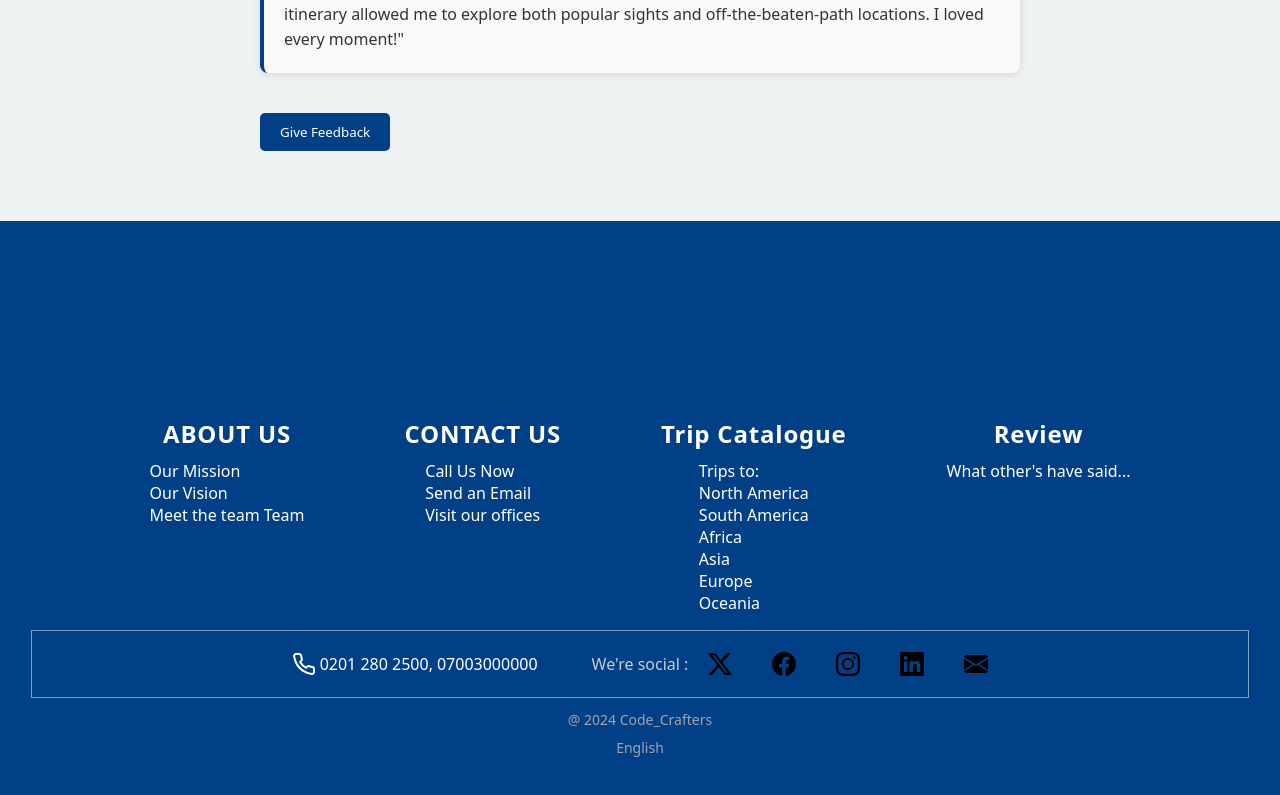
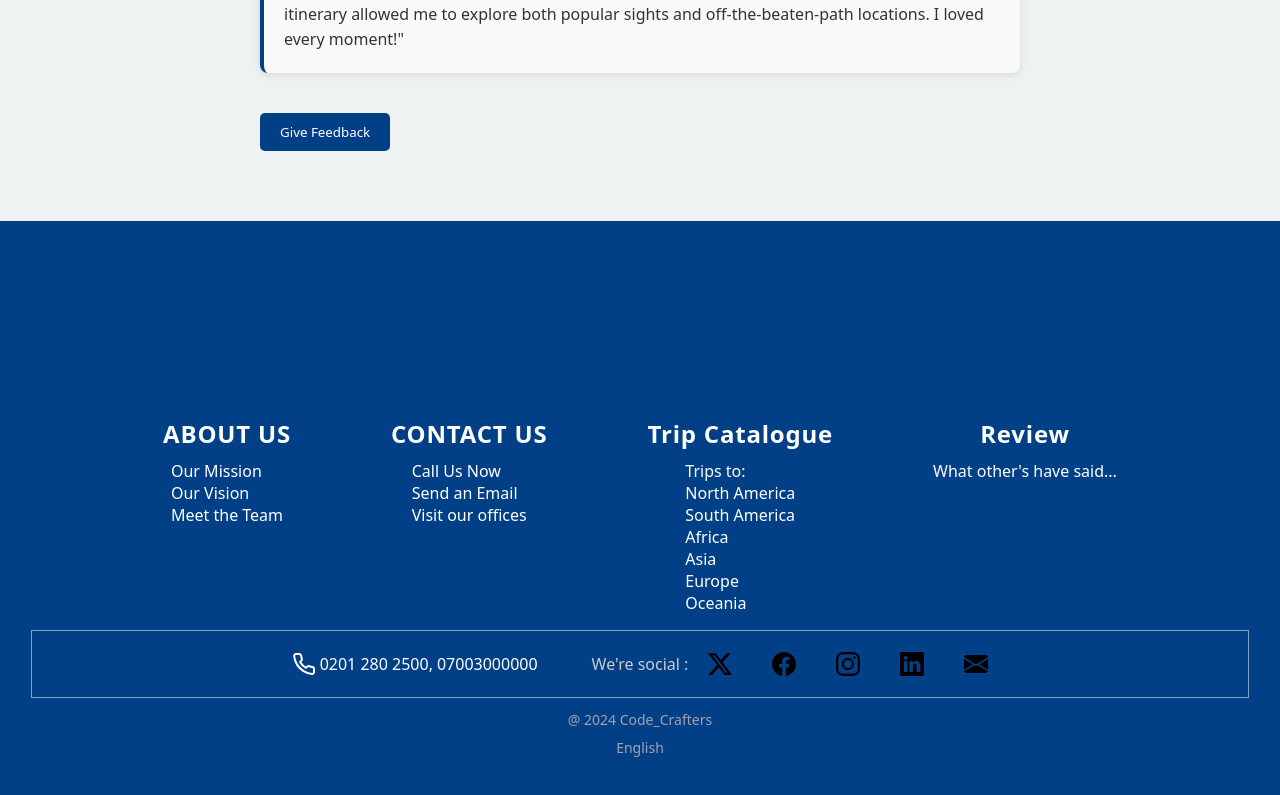
Before and after one commit to Quaintbrake5/Tech, a React (Vite) app: page /tourreview in a window 1280 px wide. Shown: the part 815-1610 px from the top of the page. Built offline with nearby package versions, Linux system fonts and the light colour scheme.

Commit message:
Update version

```diff
--- a/src/Components/Footer.jsx
+++ b/src/Components/Footer.jsx
@@ -20,7 +20,7 @@ function Footer() {
                                     <a href="" className="link">Our Vision</a>
                                 </li>
                                 <li>
-                                    <a href="" className="link">Meet the team Team</a>
+                                    <a href="" className="link">Meet the Team</a>
                                 </li>
 
                             </ul>
```
